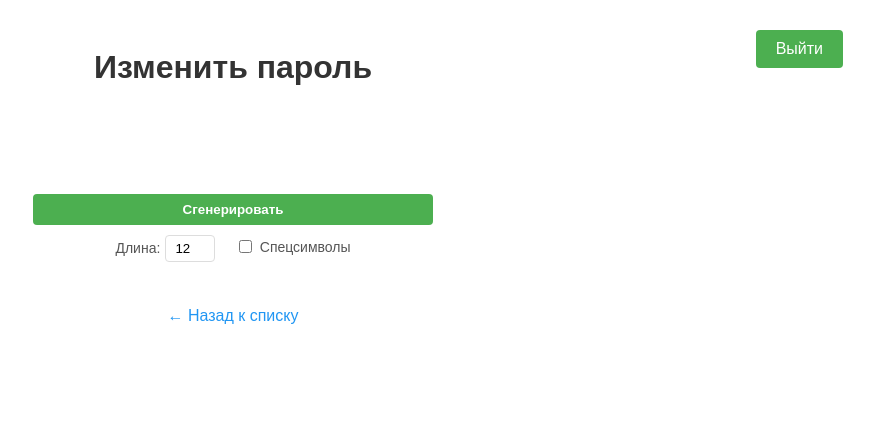
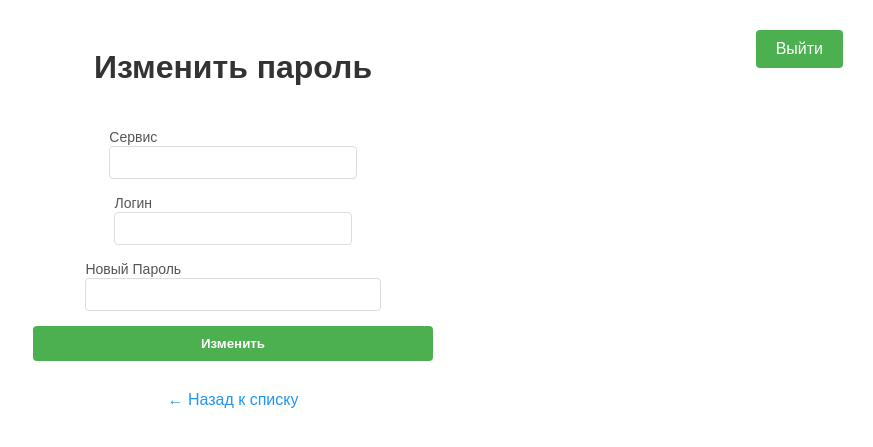
Before and after one commit to Timofey-make/Password_manager_FastAPI, a Python web app: template src/templates/change-password.html in a window 1280 px wide. Shown: the top 447 px of the page, without its empty margins (407-1280 px from the left). Run offline with Jinja, Linux system fonts and the light colour scheme; the template is opened without the code that fills it, so the values that code supplies are empty.

Commit message:
Добавлены фукции: Удаление Пароля, Изменение пароля

```diff
--- a/src/templates/change-password.html
+++ b/src/templates/change-password.html
@@ -3,7 +3,7 @@
 <head>
     <meta charset="UTF-8">
     <title>Изменить пароль</title>
-    <link rel="stylesheet" href="{{ url_for('static', filename='style.css') }}">
+    <link rel="stylesheet" href="{{ url_for('static', path='/style.css') }}">
 </head>
 <body>
     <div class="login-button-container">
@@ -15,42 +15,23 @@
             {{ error }}
         </div>
     {% endif %}
-    <form method="POST">
-        {{ form.hidden_tag() }}
-
+    <form method="post" action="/dochange">
         <div>
-            {{ form.name.label }}<br>
-            {{ form.name() }}
+            <label>Сервис</label>
+            <input type="text" name="name" required>
         </div>
-
         <div>
-            {{ form.username.label }}<br>
-            {{ form.username() }}
+            <label>Логин</label>
+            <input type="text" name="username" required>
         </div>
-
-        <div class="form-group">
-            {{ form.changedpassword.label }}
-            <div style="display: flex; align-items: center; gap: 10px;">
-                {{ form.changedpassword(id="passwordField", style="flex-grow: 1;") }}
-                <button type="button" id="generateBtn" style="padding: 8px 15px;">Сгенерировать</button>
-            </div>
-            <div style="margin-top: 10px;">
-                <label>
-                    Длина:
-                    <input type="number" id="passLength" min="6" max="32" value="12" style="width: 50px;">
-                </label>
-                <label style="margin-left: 15px;">
-                    <input type="checkbox" id="includeSpecial"> Спецсимволы
-                </label>
-            </div>
+        <div>
+            <label>Новый Пароль</label>
+            <input type="text" name="password" required>
         </div>
-
-        <div>
-            {{ form.submit }}
-        </div>
+        <button type="submit">Изменить</button>
     </form>
     <div>
-        <a href="{{ url_for('personal_main')}}">← Назад к списку</a>
+        <a href="/">← Назад к списку</a>
     </div>
 
     <script>
```
Also changed, not shown: src/main.py (+30 -0 lines), src/templates/main.html (+12 -0 lines).
